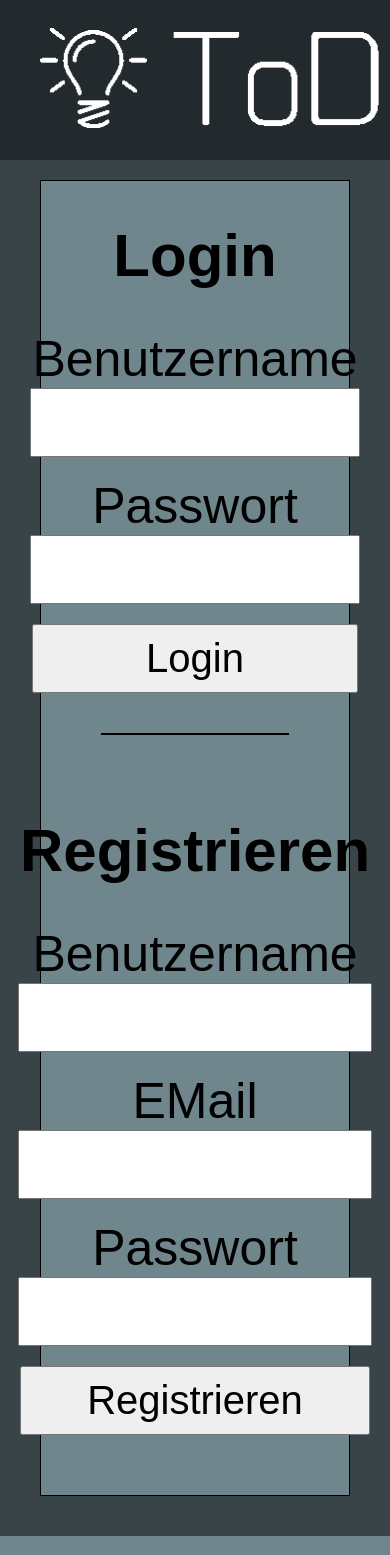
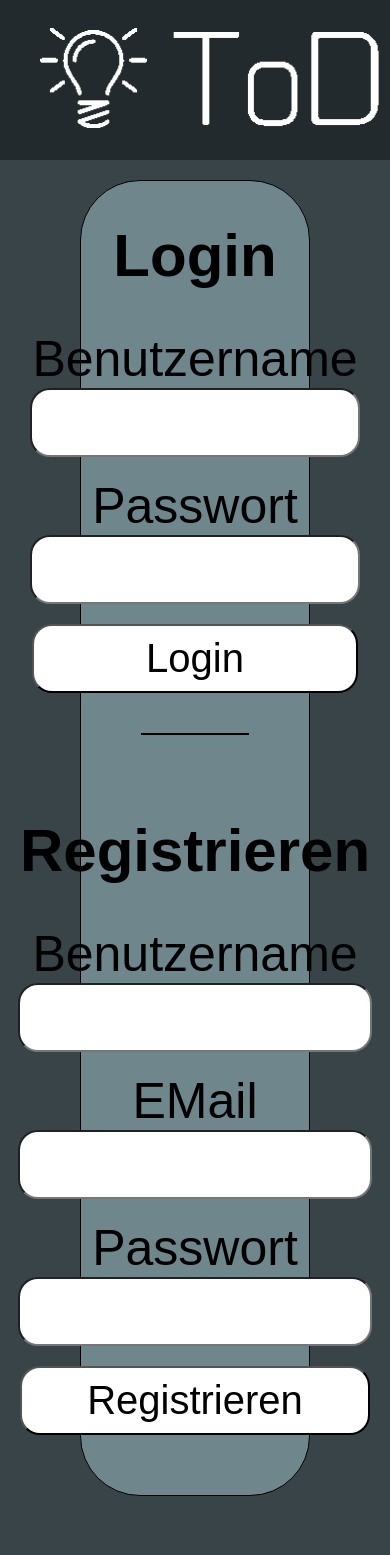
Before and after one commit to Wipeshot/Todo-in-Flask, a Flask app: template templates/login-mobile.html in a window 390 px wide. Shown: the top 1555 px of the page. Run offline with Flask 3, Linux system fonts and the light colour scheme; the template is opened without the code that fills it, so the values that code supplies are empty.

Commit message:
Modern Mobile View

```diff
--- a/app.py
+++ b/app.py
@@ -99,7 +99,6 @@ def require_login(func):
             elif User.query.filter_by(id=session['user']).first() is None:
                 return redirect(url_for('login'))
         return func(*args, **kwargs)
-
     return check_session
 
 
--- a/static/login-mobile.css
+++ b/static/login-mobile.css
@@ -46,8 +46,9 @@ body {
     align-items: center;
     background: #6F868D;
     border: black 1px solid;
-    margin: 2rem;
+    margin: 4rem;
     padding: 0 3rem 3rem 3rem;
+    border-radius: 3rem;
 }
 
 .login_form {
@@ -70,12 +71,16 @@ input {
     font-size: 2rem;
     padding: 0.5rem;
     margin-bottom: 1rem;
+    border-radius: 1rem;
+    background: white;
 }
 
 button {
     font-size: 2rem;
     padding: 0.5rem;
     width: 100%;
+    border-radius: 1rem;
+    background: white;
 }
 
 .register_form {
--- a/static/login.css
+++ b/static/login.css
@@ -163,7 +163,7 @@ button {
         position: absolute;
         width: 70rem;
         height: 0.125rem;
-        max-width: 29rem;
+        max-width: 80%;
         background: black;
         top: 50%;
         left: 50%;
```
